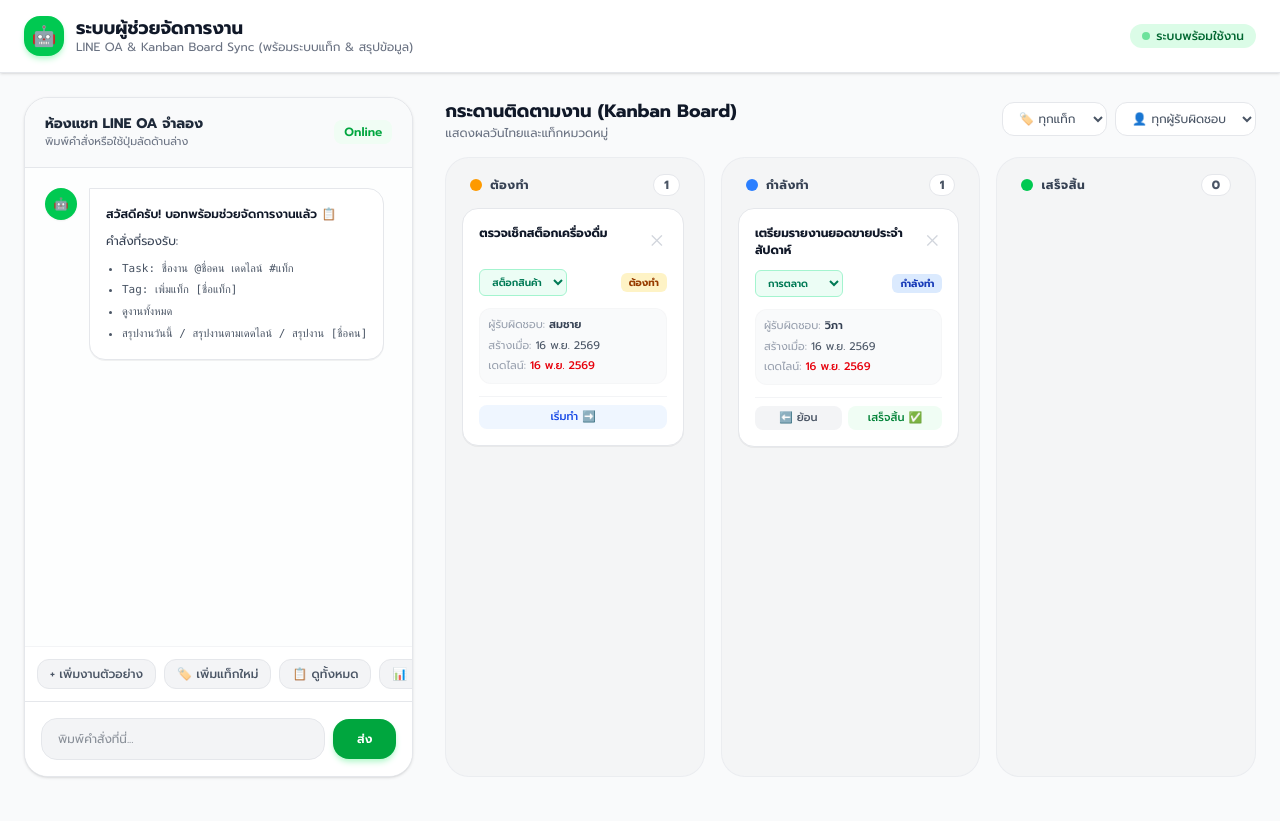
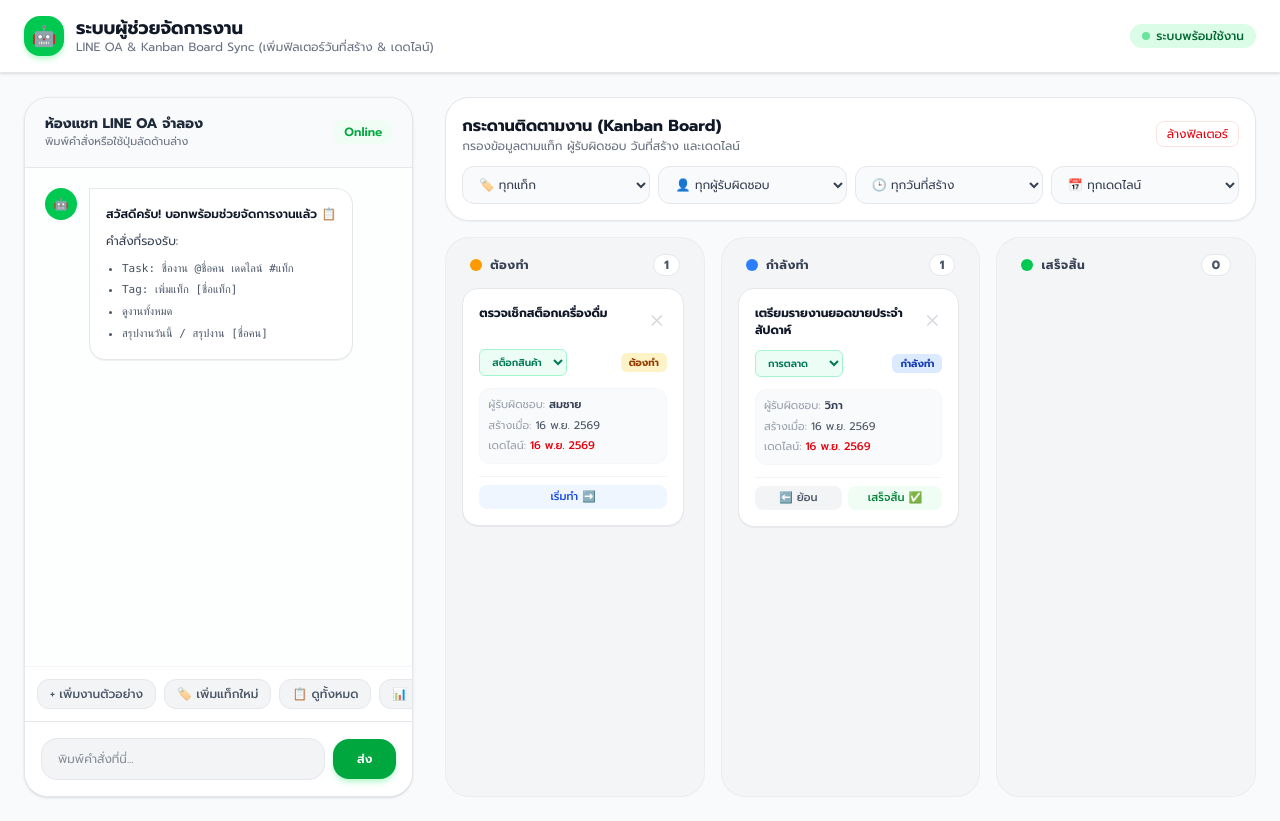
Before and after one commit to srangsanforjob-create/BAO-Assistance, a plain HTML site: page index.html in a window 1280 px wide. Drawn offline with nearby package versions, Linux system fonts and the light colour scheme.

Commit message:
Update index.html

```diff
--- a/index.html
+++ b/index.html
@@ -19,7 +19,7 @@
             <div class="w-10 h-10 bg-green-500 rounded-2xl flex items-center justify-center text-white text-xl font-bold shadow-md shadow-green-200">🤖</div>
             <div>
                 <h1 class="font-bold text-gray-900 text-lg leading-tight">ระบบผู้ช่วยจัดการงาน</h1>
-                <p class="text-xs text-gray-500">LINE OA & Kanban Board Sync (พร้อมระบบแท็ก & สรุปข้อมูล)</p>
+                <p class="text-xs text-gray-500">LINE OA & Kanban Board Sync (เพิ่มฟิลเตอร์วันที่สร้าง & เดดไลน์)</p>
             </div>
         </div>
         <span class="inline-flex items-center px-3 py-1 rounded-full text-xs font-medium bg-green-100 text-green-800">
@@ -31,7 +31,7 @@
     <main class="flex-1 max-w-7xl w-full mx-auto p-6 grid grid-cols-1 lg:grid-cols-3 gap-8">
 
         <!-- Left: Chat Simulator -->
-        <div class="bg-white rounded-3xl border border-gray-200 shadow-sm flex flex-col h-[680px] overflow-hidden">
+        <div class="bg-white rounded-3xl border border-gray-200 shadow-sm flex flex-col h-[700px] overflow-hidden">
             <div class="bg-gray-50 px-5 py-4 border-b border-gray-200 flex items-center justify-between">
                 <div>
                     <h2 class="font-bold text-gray-800 text-sm">ห้องแชท LINE OA จำลอง</h2>
@@ -51,7 +51,7 @@
                             <li>Task: ชื่องาน @ชื่อคน เดดไลน์ #แท็ก</li>
                             <li>Tag: เพิ่มแท็ก [ชื่อแท็ก]</li>
                             <li>ดูงานทั้งหมด</li>
-                            <li>สรุปงานวันนี้ / สรุปงานตามเดดไลน์ / สรุปงาน [ชื่อคน]</li>
+                            <li>สรุปงานวันนี้ / สรุปงาน [ชื่อคน]</li>
                         </ul>
                     </div>
                 </div>
@@ -84,20 +84,29 @@
             </div>
         </div>
 
-        <!-- Right: Kanban Board & Filter Bar -->
-        <div class="lg:col-span-2 flex flex-col h-[680px]">
-            <div class="mb-4 flex flex-col md:flex-row md:items-center justify-between gap-3">
-                <div>
-                    <h2 class="font-bold text-gray-900 text-lg">กระดานติดตามงาน (Kanban Board)</h2>
-                    <p class="text-xs text-gray-500">แสดงผลวันไทยและแท็กหมวดหมู่</p>
+        <!-- Right: Kanban Board & Advanced Filters -->
+        <div class="lg:col-span-2 flex flex-col h-[700px]">
+            <div class="mb-4 bg-white p-4 rounded-3xl border border-gray-200 shadow-xs flex flex-col gap-3">
+                <div class="flex items-center justify-between">
+                    <div>
+                        <h2 class="font-bold text-gray-900 text-base">กระดานติดตามงาน (Kanban Board)</h2>
+                        <p class="text-xs text-gray-500">กรองข้อมูลตามแท็ก ผู้รับผิดชอบ วันที่สร้าง และเดดไลน์</p>
+                    </div>
+                    <button onclick="resetFilters()" class="text-xs text-red-600 hover:bg-red-50 px-2.5 py-1 rounded-lg border border-red-100 transition">ล้างฟิลเตอร์</button>
                 </div>
                 <!-- Filter Bar -->
-                <div class="flex items-center gap-2">
-                    <select id="filter-tag" onchange="renderBoard()" class="bg-white border border-gray-200 rounded-xl px-3 py-1.5 text-xs text-gray-600 focus:outline-none focus:ring-2 focus:ring-green-500">
+                <div class="grid grid-cols-2 md:grid-cols-4 gap-2">
+                    <select id="filter-tag" onchange="renderBoard()" class="bg-gray-50 border border-gray-200 rounded-xl px-3 py-2 text-xs text-gray-700 focus:outline-none focus:ring-2 focus:ring-green-500">
                         <option value="">🏷️ ทุกแท็ก</option>
                     </select>
-                    <select id="filter-assignee" onchange="renderBoard()" class="bg-white border border-gray-200 rounded-xl px-3 py-1.5 text-xs text-gray-600 focus:outline-none focus:ring-2 focus:ring-green-500">
+                    <select id="filter-assignee" onchange="renderBoard()" class="bg-gray-50 border border-gray-200 rounded-xl px-3 py-2 text-xs text-gray-700 focus:outline-none focus:ring-2 focus:ring-green-500">
                         <option value="">👤 ทุกผู้รับผิดชอบ</option>
+                    </select>
+                    <select id="filter-created" onchange="renderBoard()" class="bg-gray-50 border border-gray-200 rounded-xl px-3 py-2 text-xs text-gray-700 focus:outline-none focus:ring-2 focus:ring-green-500">
+                        <option value="">🕒 ทุกวันที่สร้าง</option>
+                    </select>
+                    <select id="filter-deadline" onchange="renderBoard()" class="bg-gray-50 border border-gray-200 rounded-xl px-3 py-2 text-xs text-gray-700 focus:outline-none focus:ring-2 focus:ring-green-500">
+                        <option value="">📅 ทุกเดดไลน์</option>
                     </select>
                 </div>
             </div>
@@ -160,6 +169,7 @@
         ];
 
         function updateFilterOptions() {
+            // Tag Filter
             const tagSelect = document.getElementById('filter-tag');
             const currentTag = tagSelect.value;
             tagSelect.innerHTML = '<option value="">🏷️ ทุกแท็ก</option>';
@@ -167,6 +177,7 @@
                 tagSelect.innerHTML += `<option value="${tag}" ${currentTag === tag ? 'selected' : ''}>${tag}</option>`;
             });
 
+            // Assignee Filter
             const assigneeSelect = document.getElementById('filter-assignee');
             const currentAssignee = assigneeSelect.value;
             const assignees = [...new Set(tasks.map(t => t.assignee))];
@@ -174,12 +185,40 @@
             assignees.forEach(a => {
                 assigneeSelect.innerHTML += `<option value="${a}" ${currentAssignee === a ? 'selected' : ''}>${a}</option>`;
             });
+
+            // Created Date Filter
+            const createdSelect = document.getElementById('filter-created');
+            const currentCreated = createdSelect.value;
+            const createdDates = [...new Set(tasks.map(t => t.createdAt))];
+            createdSelect.innerHTML = '<option value="">🕒 ทุกวันที่สร้าง</option>';
+            createdDates.forEach(d => {
+                createdSelect.innerHTML += `<option value="${d}" ${currentCreated === d ? 'selected' : ''}>${d}</option>`;
+            });
+
+            // Deadline Filter
+            const deadlineSelect = document.getElementById('filter-deadline');
+            const currentDeadline = deadlineSelect.value;
+            const deadlines = [...new Set(tasks.map(t => t.deadline))];
+            deadlineSelect.innerHTML = '<option value="">📅 ทุกเดดไลน์</option>';
+            deadlines.forEach(dl => {
+                deadlineSelect.innerHTML += `<option value="${dl}" ${currentDeadline === dl ? 'selected' : ''}>${dl}</option>`;
+            });
+        }
+
+        function resetFilters() {
+            document.getElementById('filter-tag').value = '';
+            document.getElementById('filter-assignee').value = '';
+            document.getElementById('filter-created').value = '';
+            document.getElementById('filter-deadline').value = '';
+            renderBoard();
         }
 
         function renderBoard() {
             updateFilterOptions();
             const selectedTag = document.getElementById('filter-tag').value;
             const selectedAssignee = document.getElementById('filter-assignee').value;
+            const selectedCreated = document.getElementById('filter-created').value;
+            const selectedDeadline = document.getElementById('filter-deadline').value;
 
             const statuses = ['todo', 'inprogress', 'done'];
             statuses.forEach(status => {
@@ -189,6 +228,8 @@
                 let filtered = tasks.filter(t => t.status === status);
                 if (selectedTag) filtered = filtered.filter(t => t.tag === selectedTag);
                 if (selectedAssignee) filtered = filtered.filter(t => t.assignee === selectedAssignee);
+                if (selectedCreated) filtered = filtered.filter(t => t.createdAt === selectedCreated);
+                if (selectedDeadline) filtered = filtered.filter(t => t.deadline === selectedDeadline);
 
                 document.getElementById(`count-${status}`).innerText = filtered.length;
 
@@ -214,7 +255,6 @@
                     const statusColor = task.status === 'todo' ? 'bg-amber-100 text-amber-800' : task.status === 'inprogress' ? 'bg-blue-100 text-blue-800' : 'bg-green-100 text-green-800';
                     const statusText = task.status === 'todo' ? 'ต้องทำ' : task.status === 'inprogress' ? 'กำลังทำ' : 'เสร็จสิ้น';
 
-                    // สร้าง Dropdown เลือกแท็กบนการ์ด Kanban
                     let tagOptions = '';
                     availableTags.forEach(t => {
                         tagOptions += `<option value="${t}" ${task.tag === t ? 'selected' : ''}>${t}</option>`;
@@ -342,19 +382,13 @@
                 return;
             }
 
-            // 3. Summary Deadline
-            if (clean.includes('เดดไลน์')) {
-                renderChatTaskList(tasks, '📅 สรุปงานแยกตามเดดไลน์');
-                return;
-            }
-
-            // 4. View All
+            // 3. View All
             if (clean.includes('ดูงานทั้งหมด') || clean.includes('ดูทั้งหมด')) {
                 renderChatTaskList(tasks, '📋 รายการงานทั้งหมดในระบบ');
                 return;
             }
 
-            // 5. Summary by Assignee or Keyword
+            // 4. Summary by Assignee or Keyword
             if (clean.startsWith('สรุปงาน')) {
                 const keyword = clean.replace('สรุปงาน', '').trim();
                 const matched = tasks.filter(t => t.assignee.includes(keyword) || t.tag.includes(keyword) || t.title.includes(keyword));
@@ -362,7 +396,7 @@
                 return;
             }
 
-            // 6. Create Task: Task: ชื่องาน @ชื่อคน เดดไลน์ #แท็ก
+            // 5. Create Task: Task: ชื่องาน @ชื่อคน เดดไลน์ #แท็ก
             if (clean.toLowerCase().startsWith('task:')) {
                 const parts = clean.substring(5).split('@');
                 if (parts.length >= 2) {
```
